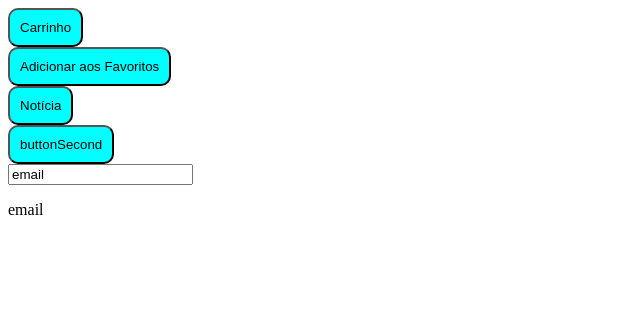
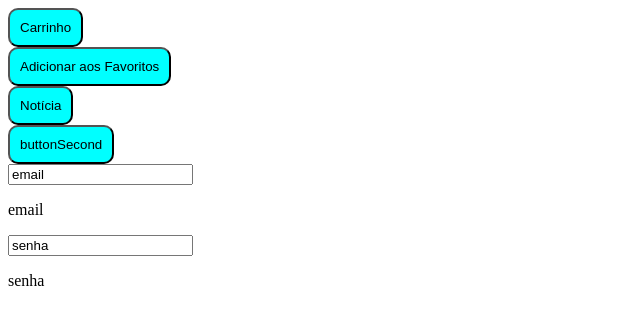
Before and after one commit to Pietro-berg7/Angular-Developer, an Angular app in the folder 01_trabalhando_com_componentes_angular/: page / in a window 1280 px wide. Shown: the top 324 px of the page, without its empty margins (0-640 px from the left). Built offline with nearby package versions, Linux system fonts and the light colour scheme.

Commit message:
Diretiva ngModel

```diff
--- a/01_trabalhando_com_componentes_angular/src/app/app.module.ts
+++ b/01_trabalhando_com_componentes_angular/src/app/app.module.ts
@@ -1,5 +1,6 @@
 import { NgModule } from '@angular/core';
 import { BrowserModule } from '@angular/platform-browser';
+import { FormsModule } from '@angular/forms';
 
 import { AppRoutingModule } from './app-routing.module';
 import { AppComponent } from './app.component';
@@ -14,7 +15,8 @@ import { EntryDataComponent } from './entry-data/entry-data.component';
   ],
   imports: [
     BrowserModule,
-    AppRoutingModule
+    AppRoutingModule,
+    FormsModule,
   ],
   providers: [],
   bootstrap: [AppComponent]
--- a/01_trabalhando_com_componentes_angular/src/app/entry-data/entry-data.component.html
+++ b/01_trabalhando_com_componentes_angular/src/app/entry-data/entry-data.component.html
@@ -1,2 +1,5 @@
 <input type="text" [value]="placeholder" (input)="placeholder = $any($event.target).value">
 <p>{{placeholder}}</p>
+
+<input type="text" [(ngModel)]="placepass">
+<p>{{placepass}}</p>
--- a/01_trabalhando_com_componentes_angular/src/app/entry-data/entry-data.component.ts
+++ b/01_trabalhando_com_componentes_angular/src/app/entry-data/entry-data.component.ts
@@ -7,5 +7,6 @@ import { Component } from '@angular/core';
 })
 
 export class EntryDataComponent {
-  placeholder: string = "email";
+  placeholder:string = "email";
+  placepass:string = "senha";
 }
```
